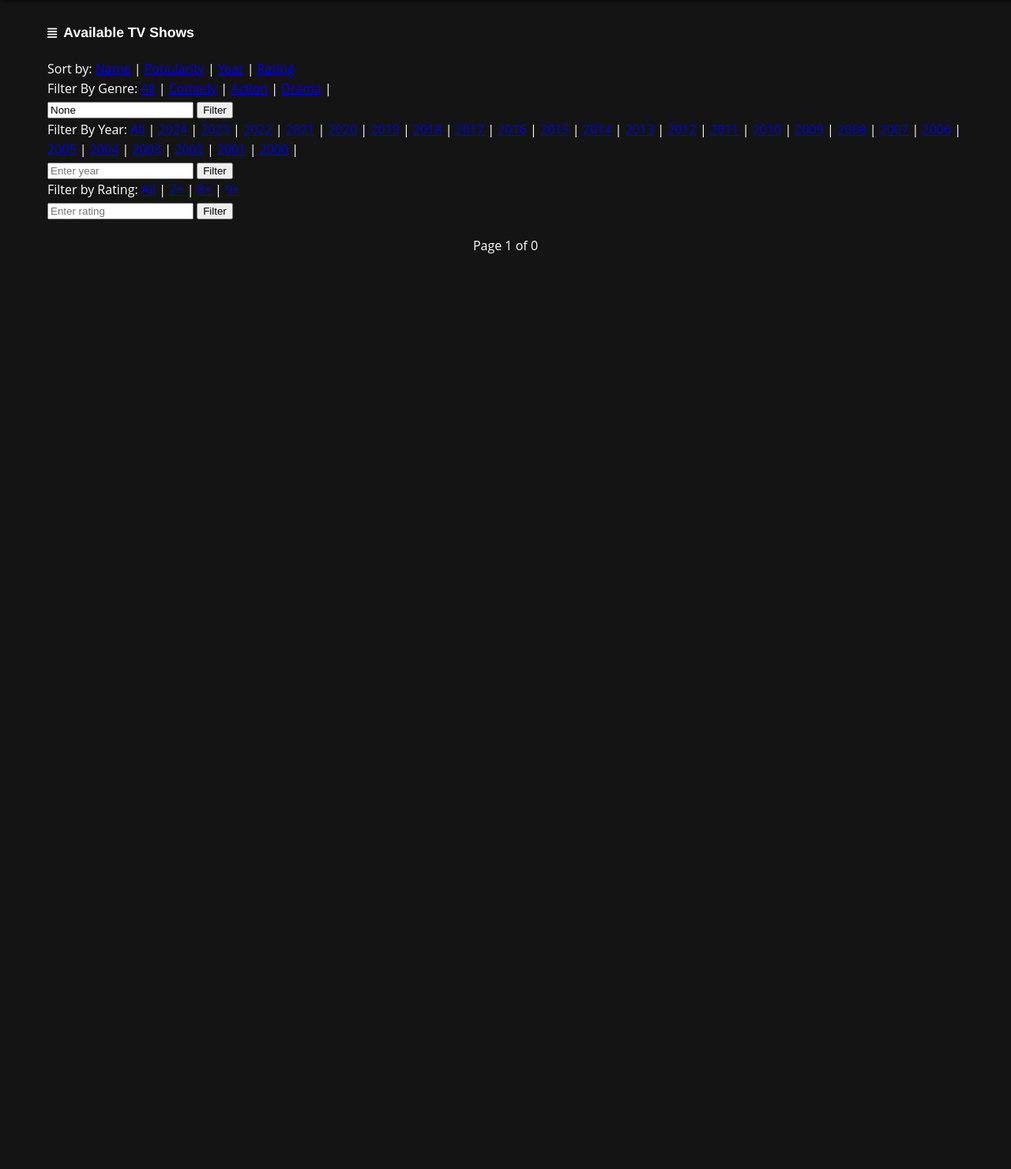
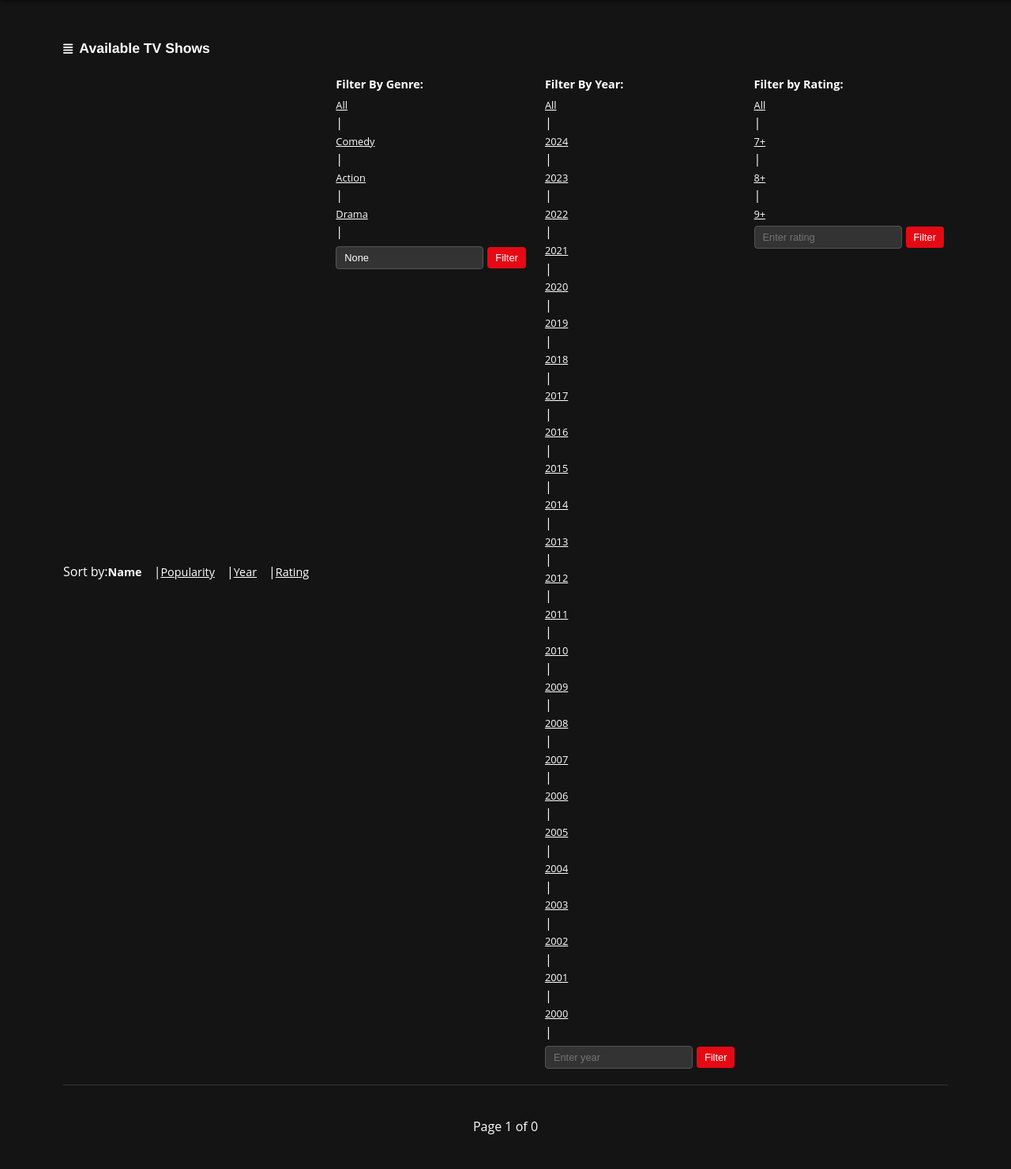
Before and after one commit to manybotts/tvweb, a Flask app: page /shows in a window 1280 px wide. Shown: the part 68-1549 px from the top of the page at 79% size. Before the commit the page ends 389 px from the top, so only its background shows below. Run offline with Flask 3, Linux system fonts and the light colour scheme.

Commit message:
Update style.css

```diff
--- a/tv_app/static/style.css
+++ b/tv_app/static/style.css
@@ -325,39 +326,120 @@ h2 { /* For main page headings ONLY */
         grid-template-columns: repeat(4, 1fr); /* Four columns on very large screens */
     }
 }
-/* --- PART 1 END --- */
+/* --- PART 1 END (Revised) --- */
 /* --- tv_app/static/style.css --- */
-/* --- PART 2 START --- */
+/* --- PART 2 START (Revised - Keeping Original Styles - No Explanations) --- */
 
-/* --- Styles for shows.html (Available Shows Page) --- */
-
-.show-list {
-    display: grid; /* Use CSS Grid */
-    grid-template-columns: repeat(auto-fill, minmax(150px, 1fr)); /* Responsive columns */
-    gap: 20px; /* Space between items */
+.shows-container {
+    max-width: 1200px;
+    margin: 0 auto;
     padding: 20px;
 }
 
-.show-list-item {
+.filters-container {
+    display: flex;
+    flex-wrap: wrap;
+    justify-content: space-between;
+    margin-bottom: 20px;
+    border-bottom: 1px solid #333;
+    padding-bottom: 10px;
+}
+
+.sort-options {
+    display: flex;
+    align-items: center;
+    margin-bottom: 10px;
+}
+.sort-options a {
+	margin-right:15px;
+	color: #fff;
+	font-size: 0.9em;
+}
+
+.filter-group {
+    display: flex;
+    flex-direction: column;
+    margin-bottom: 10px;
+}
+.filter-group label{
+	color: #fff;
+	font-size: 0.9em;
+	font-weight: bold;
+	margin-bottom: 5px;
+}
+
+.filter-form {
+    display: flex;
+    align-items: center;
+    margin-top: 5px;
+}
+.filter-form input, .filter-form button{
+	padding: 6px 10px;
+	border-radius: 4px;
+	margin-right: 5px;
+	font-size: 0.8em;
+}
+
+.filter-form input[type="text"],
+.filter-form input[type="number"] {
+    border: 1px solid #555;
+    background-color: #333;
+    color: white;
+}
+
+.filter-form button {
+    background-color: #e50914;
+    color: white;
+    border: none;
+    cursor: pointer;
+}
+ .filter-group a{
+ 	color:#fff;
+ 	margin-right: 15px;
+ 	font-size: 0.8em;
+ }
+  .filter-group a:hover, .sort-options a:hover{
+  	text-decoration:underline;
+  }
+.shows-list {
+    list-style: none;
+    padding: 0;
+    display: grid;
+    grid-template-columns: repeat(auto-fill, minmax(150px, 1fr));
+    gap: 15px;
+}
+
+.show-item {
+    text-align: center;
+}
+
+.show-link {
     background-color: #222;
     color: #fff;
     padding: 15px;
     border-radius: 8px;
     text-decoration: none;
-    transition: background-color 0.3s ease;
-    display: block; /* Make the link fill the container */
-    text-align: center; /* Center the text */
-    font-size: 1em; /* Adjust as needed */
+    transition: background-color 0.3s ease, transform 0.2s ease;
+    display: block;
+    font-size: 1em;
     font-weight: bold;
-    font-family: 'Netflix Sans', sans-serif; /* Consistent font */
-    border: 1px solid #333; /* Subtle border */
+    font-family: 'Netflix Sans', sans-serif;
+    border: 1px solid #333;
+     height: 100%;
+    box-sizing: border-box;
 }
 
-.show-list-item:hover {
-    background-color: #333; /* Slightly lighter on hover */
-    transform: translateY(-3px);
+.show-link:hover {
+    background-color: #333;
+    transform: scale(1.05);
 }
 
+/*Active Sort Link*/
+.active-sort {
+    font-weight: bold;
+    color: #e50914;
+    text-decoration: none;
+}
 
 /* --- Loader --- */
 
@@ -414,6 +482,9 @@ h2 { /* For main page headings ONLY */
     text-align: center;
     margin-top: 20px;
     clear: both;
+     display: flex;
+    justify-content: center;
+    align-items: center;
 }
 
 .pagination a {
@@ -437,28 +509,33 @@ h2 { /* For main page headings ONLY */
     background-color: #007bff;
     color: white;
     border: 1px solid #007bff;
+    display: inline-block;
+}
+.pagination span{
+	color:#fff;
+	margin:0 8px;
 }
 
 /* --- Download Button --- */
-/*(This is not in use, and its safe to be used later)*/
 .download-button {
     display: inline-block;
     padding: 10px 20px;
     font-size: 1.1em;
-    background-color: #007bff;
+    background-color: #e50914;
     color: white;
     text-decoration: none;
     border-radius: 5px;
-    transition: background-color: 0.3s ease;
+    transition: background-color 0.3s ease;
+    border: none;
+    cursor: pointer;
     margin-top: 10px;
-    border: none;
 }
 
 .download-button:hover {
-    background-color: #0056b3;
+    background-color: #b20710;
 }
+
 /* --- Slideshow --- */
-
 .slideshow-container {
     position: relative;
     width: 100%;
```
Also changed, not shown: other parts of tv_app/static/style.css (+78 -82 lines).
